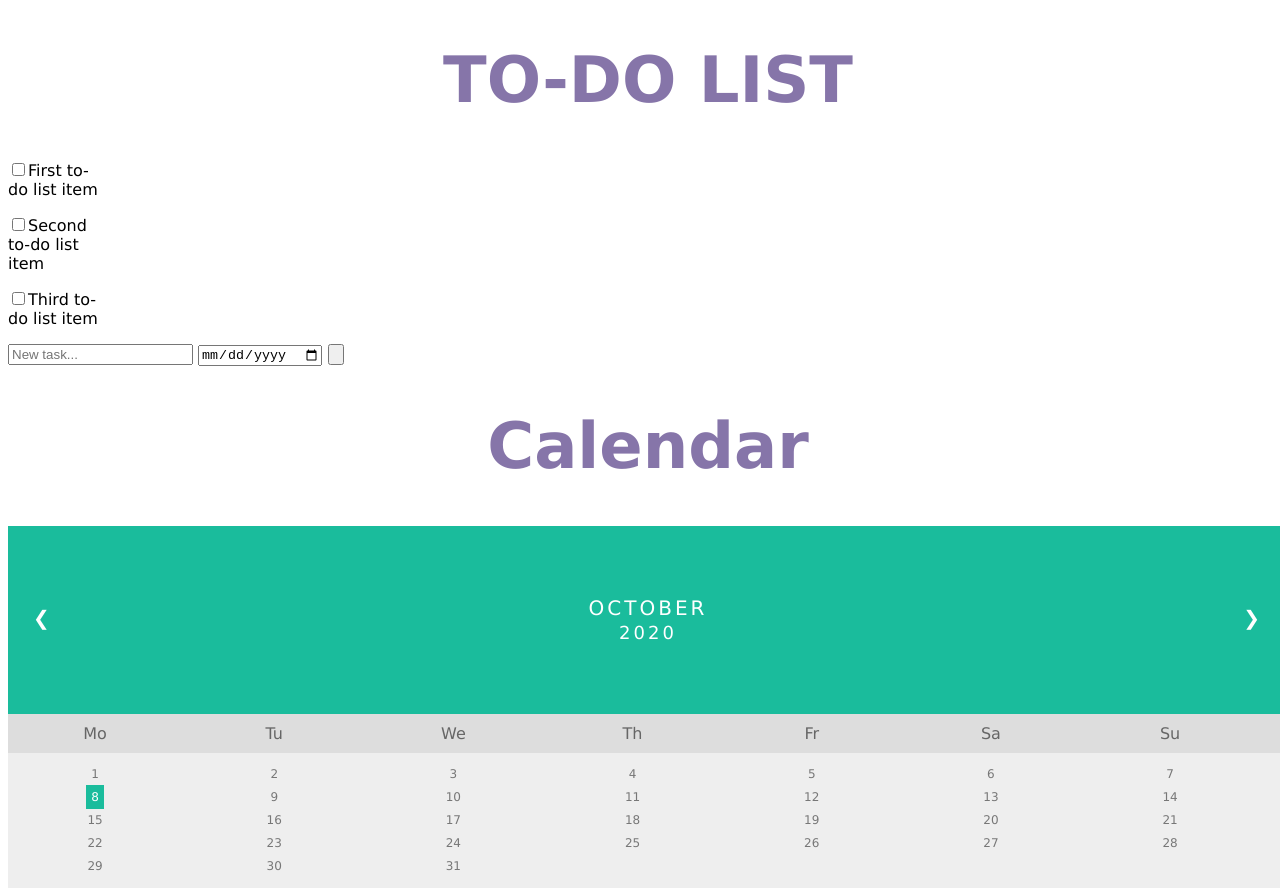
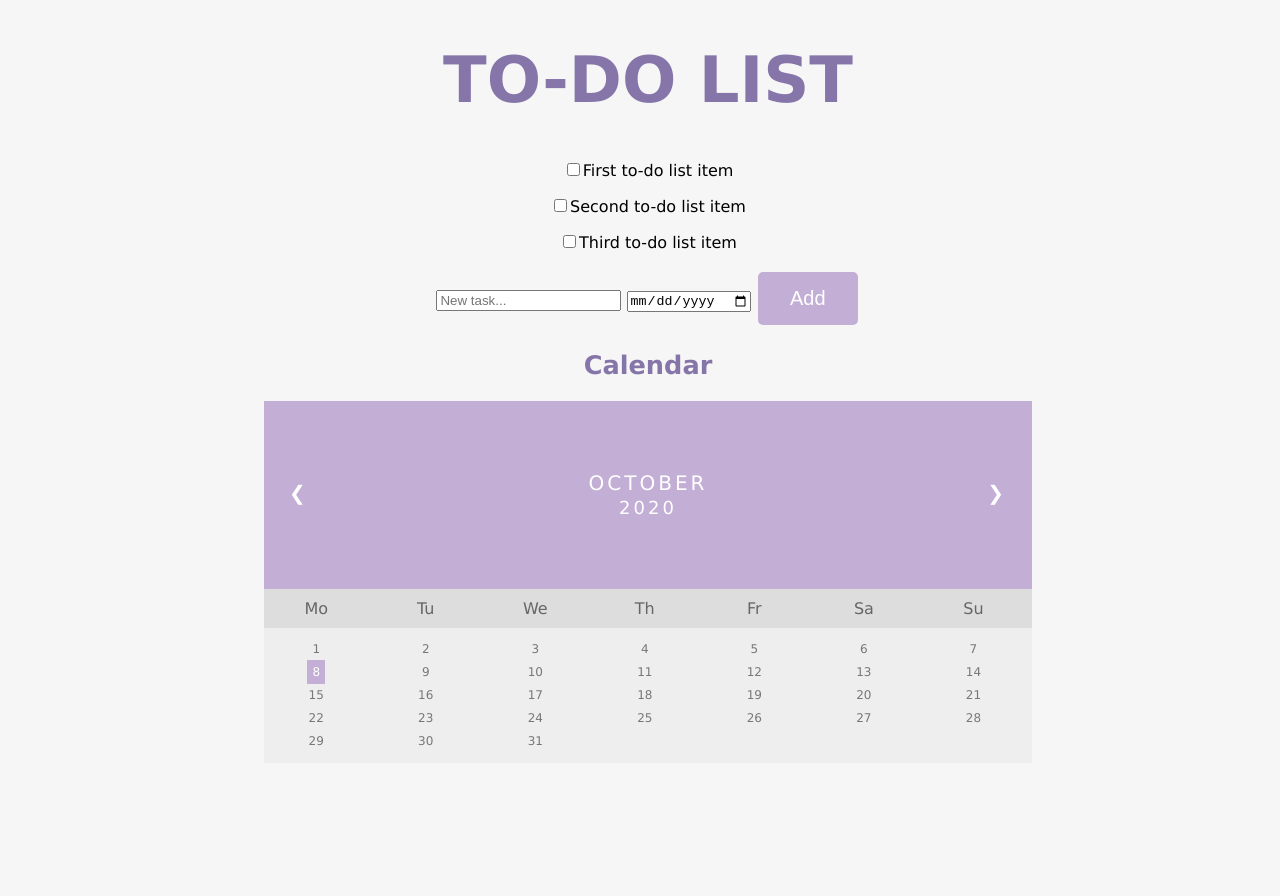
Before and after one commit to viktoriabutenko/to-do-list, a plain HTML site: page index.html in a window 1280 px wide. After the commit the page ends 800 px from the top, so only its background shows below. Drawn offline with Linux system fonts and the light colour scheme.

Commit message:
Calendar

```diff
--- a/index.html
+++ b/index.html
@@ -10,7 +10,7 @@
     <h1>TO-DO LIST</h1>
     <div class="container">
       <div class="border">
-      <p><input type="checkbox" />First to-do list item</p>
+      <p><input type="checkbox" />First to-do list item </p>
     </div>
     <div class="border">
       <p><input type="checkbox" />Second to-do list item</p>
@@ -20,10 +20,10 @@
     </div>
       <input type="search" placeholder="New task..." />
       <input type="date" />
-      <input type="button" />
+      <button class="buttonbox">Add</button>
     </div>
     <div class="calendar">
-      <h1>Calendar</h1>
+      <h2>Calendar</h2>
 
       <div class="month">
         <ul>
--- a/style.css
+++ b/style.css
@@ -3,8 +3,12 @@
 }
 
 body {
-    width: 100vw;
+  width: 100vw;
+  padding-right: 20vw;
+  padding-left: 20vw;
+  background-color: #f6f6f6;
 }
+
 
 h1 {
     font-size: 5vw;
@@ -12,11 +16,33 @@ h1 {
     color: #8675A9;
 }
 
-.border {
-    width: 100px;
-    border: 2px #709FB0;
-    border-radius: 10%;
+h2 {
+  font-size: 2vw;
+    text-align: center;
+    color: #8675A9;
+
 }
+
+.container {
+  text-align: center;
+}
+
+.buttonbox {
+  border: none;
+  color: white;
+  background-color: #c3aed6;
+  padding: 15px 32px;
+  text-align: center;
+  text-decoration: none;
+  display: inline-block;
+  font-size: 20px;
+  margin: 4px 2px;
+  cursor: pointer;
+  border-radius: 5px;
+}
+
+
+
 
 ul {
   list-style-type: none;
@@ -26,10 +52,11 @@ body {
   font-family: Verdana, sans-serif;
 }
 
+
 .month {
   padding: 70px 25px;
   width: 100%;
-  background: #1abc9c;
+  background: #c3aed6;
   text-align: center;
 }
 
@@ -86,6 +113,6 @@ body {
 
 .days li .active {
   padding: 5px;
-  background: #1abc9c;
+  background: #c3aed6;
   color: white !important;
 }
```
